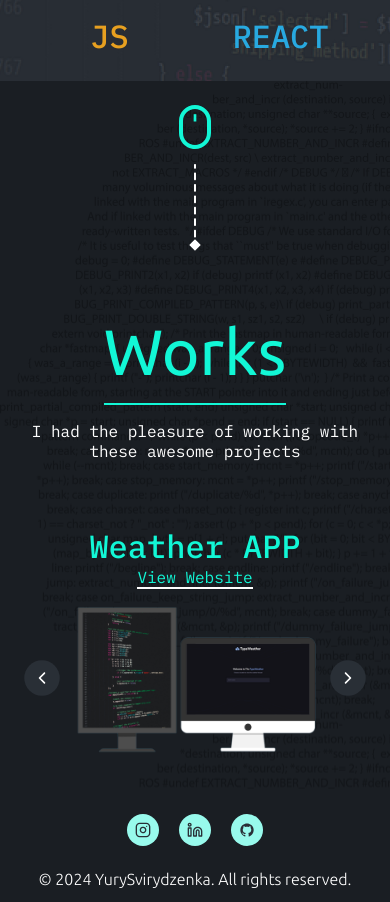
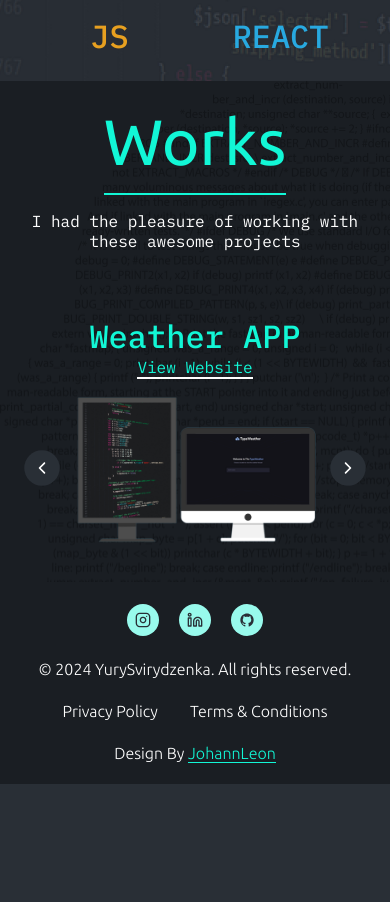
Before and after one commit to NoOseGG/portfolio-react, a React (Vite) app: page / in a window 390 px wide. Shown: the part 3507-4409 px from the top of the page. After the commit the page ends 4291 px from the top, so only its background shows below. Built offline with nearby package versions, Linux system fonts and the light colour scheme.

Commit message:
fixed scroll icon in works

```diff
--- a/src/components/Portfolio/Works/Title/Title.module.css
+++ b/src/components/Portfolio/Works/Title/Title.module.css
@@ -12,3 +12,9 @@
   color: var(--white);
   text-align: center;
 }
+
+@media (max-width: 768px) {
+  .works__title {
+    margin-top: 0;
+  }
+}
--- a/src/components/Portfolio/Works/Works.module.css
+++ b/src/components/Portfolio/Works/Works.module.css
@@ -9,6 +9,10 @@
   align-items: center;
 }
 
+.scroll {
+  display: block;
+}
+
 
 
 @media (max-width: 768px) {
@@ -17,6 +21,12 @@
   }
 }
 
+@media (max-width: 768px) {
+  .scroll {
+    display: none;
+  }
+}
+
 @media (max-width: 390px) {
   .works__inner {
     padding: 24px;
--- a/src/components/Portfolio/Works/Works.tsx
+++ b/src/components/Portfolio/Works/Works.tsx
@@ -12,7 +12,7 @@ const Works: React.FC = () => {
     <section className={styles.works}>
       <Container>
         <div className={styles.works__inner}>
-          <img src={scroll} alt="scroll" />
+          <img src={scroll} alt="scroll" className={styles.scroll}/>
           <Title />
 
           <Projects />
```
